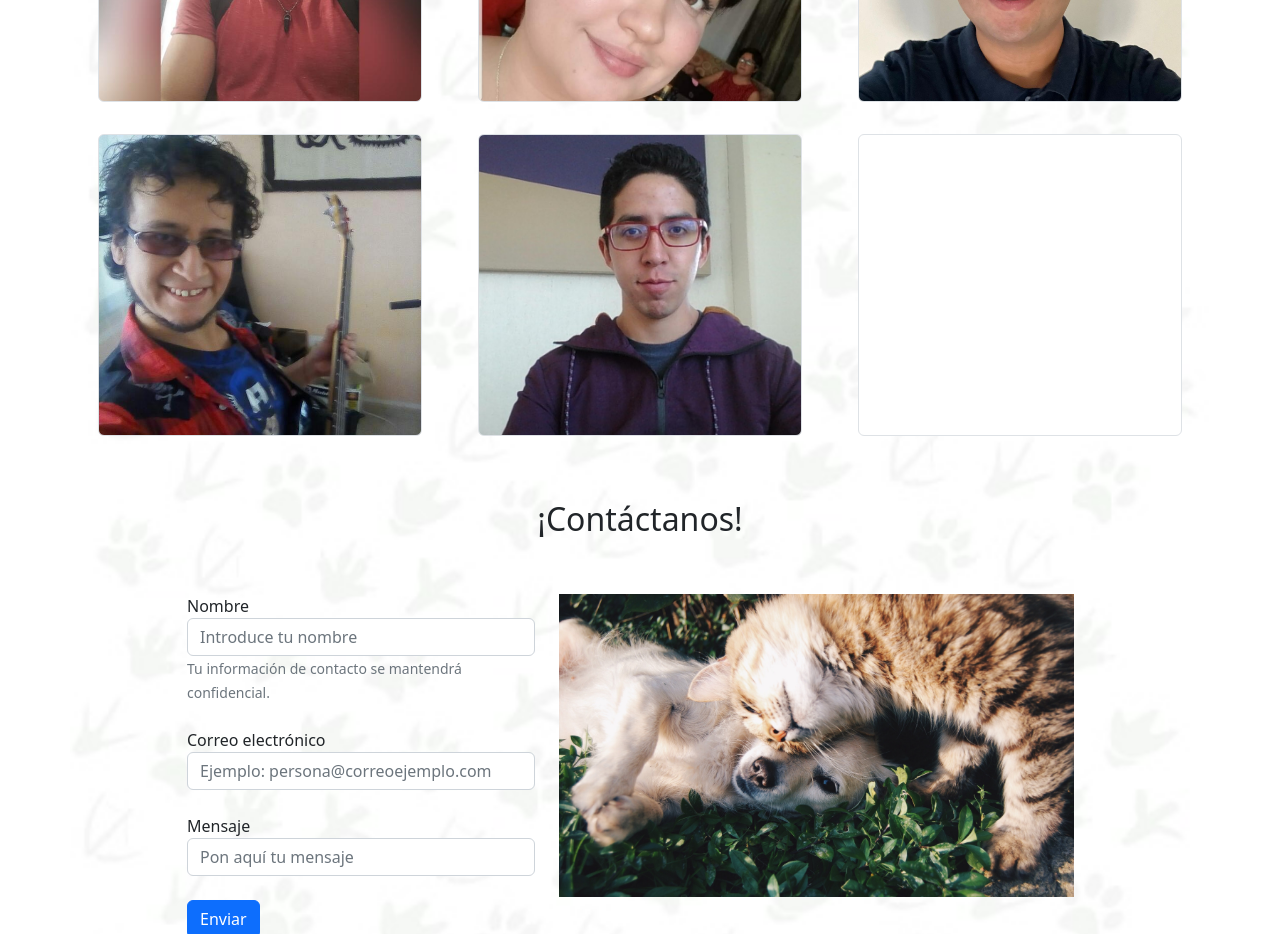
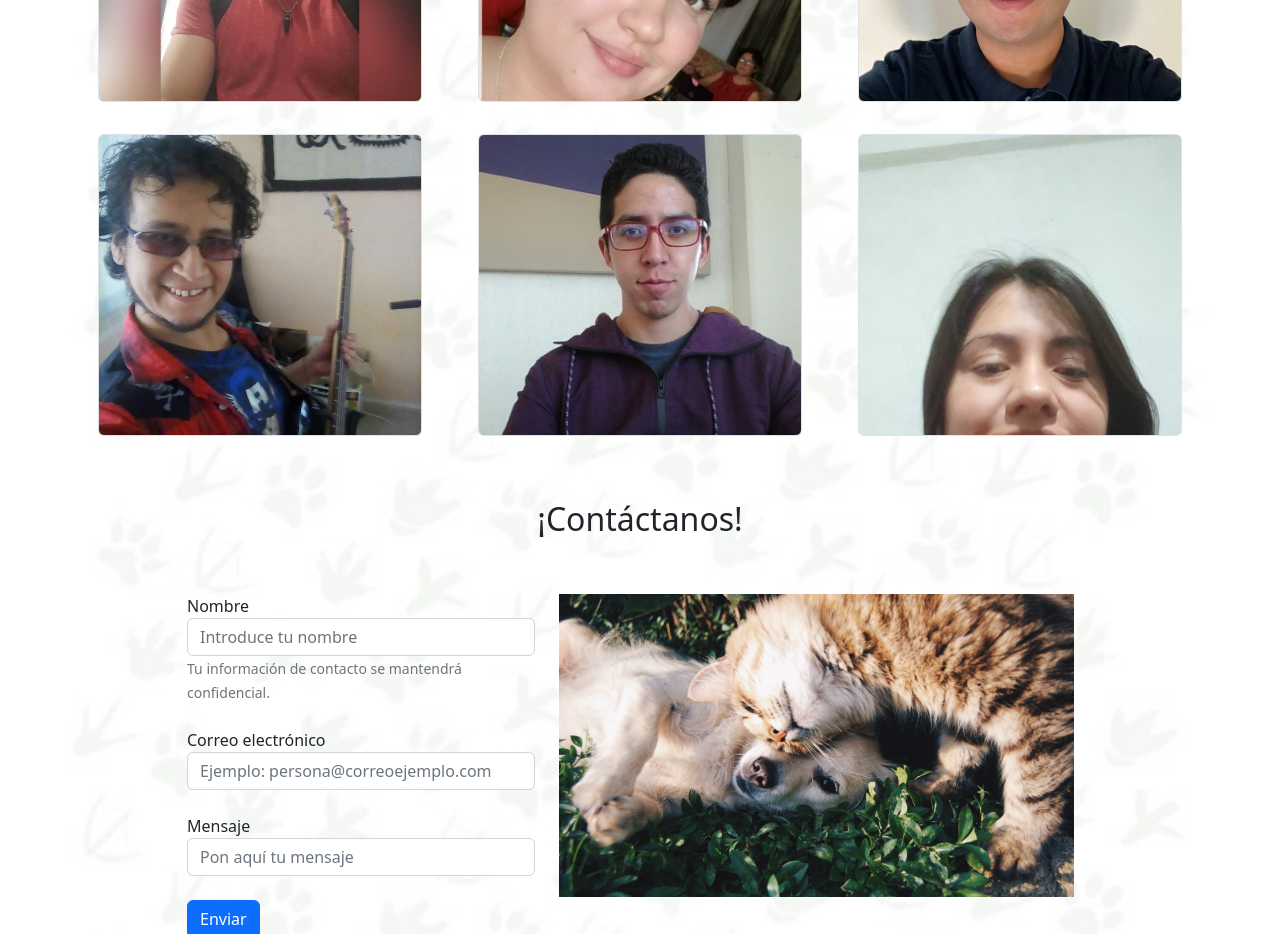
Before and after one commit to ElizabethHzDz/Proyecto-Integrador-equipo-PetFF, a plain HTML site: page _IsmaDev/sobreEq.html in a window 1280 px wide. Shown: the part 1180-2114 px from the top of the page. Drawn offline with nearby package versions, Linux system fonts and the light colour scheme.

Commit message:
Se añaden los perfiles de Lalo y Adalid

```diff
--- a/_IsmaDev/sobreEq.css
+++ b/_IsmaDev/sobreEq.css
@@ -60,6 +60,11 @@
     background-size: cover;
 }
 
+#colum_9{
+    background-image: url(./assets/Adalid.jpeg);
+    background-repeat: none;
+    background-size: cover;
+}
 
 .hovtxt{
     background: #00000080;
--- a/_IsmaDev/sobreEq.html
+++ b/_IsmaDev/sobreEq.html
@@ -140,7 +140,7 @@
                 <div class="col1 p-0 m-3 img-thumbnail" id="colum_9">
                     <div class="hovtxt p-5 text-center text-light">
                         <h3>Adalid Méndez</h3>
-                        <p>Desarrolladora Full Stack.</p>
+                        <p>Desarrolladora java full stack jr, creativa, abierta al constante aprendizaje, cambio y actualización, con adaptabilidad a los equipos de trabajo y gran capacidad de resolución de problemas, con enfoque pragmático</p>
                     </div>
                 </div>
             </div>
```
Also changed, not shown: _IsmaDev/assets/Adalid.jpeg (added).
